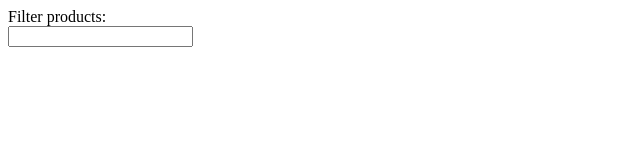
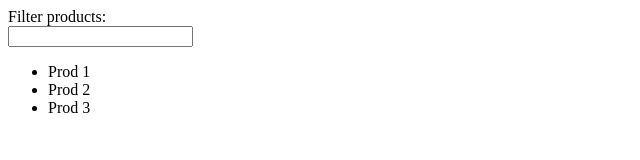
Before and after one commit to vgromyakChnpu/angularjs, a plain HTML site: page index.html in a window 1280 px wide. Shown: the whole page, without its empty margins (0-640 px from the left). Drawn offline with nearby package versions, Linux system fonts and the light colour scheme.

Commit message:
init and repeat

```diff
--- a/index.html
+++ b/index.html
@@ -8,6 +8,9 @@
 <body>
     Filter products:<br>
     <input type="text" ng-model="nameFilter">
-    {{nameFilter}}
+    {{nameFilter}}<br>
+    <ul ng-init="products=['Prod 1','Prod 2','Prod 3']">
+        <li ng-repeat="product in products">{{product}}</ling>
+    </ul>
 </body>
 </html>
```
